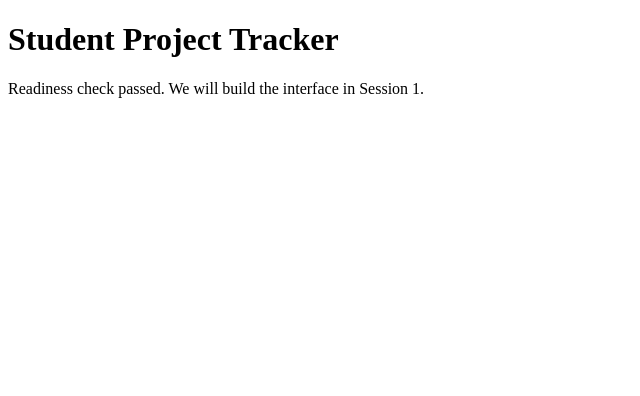
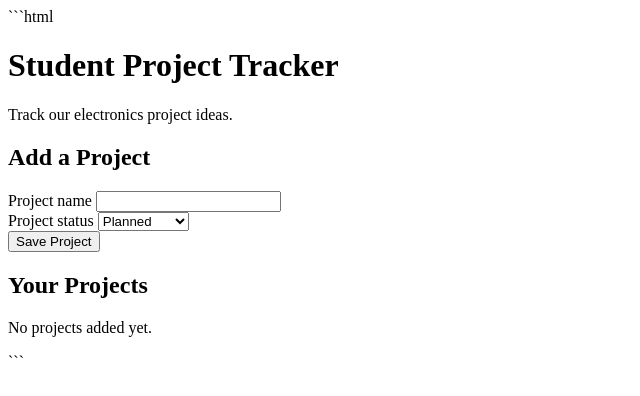
Before and after one commit to ritvikrk0711/Student-Project-Tracker, a website: page public/index.html in a window 1280 px wide. Shown: the whole page, without its empty margins (0-640 px from the left). Drawn offline with Linux system fonts and the light colour scheme.

Commit message:
Describe tracker and inspect HTML

````diff
--- a/public/index.html
+++ b/public/index.html
@@ -1,5 +1,60 @@
+```html
 <!doctype html>
 <html lang="en">
-<head><meta charset="UTF-8"><meta name="viewport" content="width=device-width, initial-scale=1"><title>Workshop readiness</title></head>
-<body><main><h1>Student Project Tracker</h1><p>Readiness check passed. We will build the interface in Session 1.</p></main></body>
+<head>
+  <meta charset="UTF-8">
+  <meta name="viewport" content="width=device-width, initial-scale=1">
+  <title>Student Project Tracker</title>
+
+  <link rel="stylesheet" href="style.css">
+  <script src="script.js" defer></script>
+</head>
+<body>
+  <main>
+    <header>
+      <h1>Student Project Tracker</h1>
+      <p>Track our electronics project ideas.</p>
+    </header>
+
+    <section aria-labelledby="form-title">
+      <h2 id="form-title">Add a Project</h2>
+
+      <form id="project-form">
+        <div>
+          <label for="name">Project name</label>
+          <input
+            type="text"
+            id="name"
+            name="name"
+            required
+            maxlength="80"
+          >
+        </div>
+
+        <div>
+          <label for="status">Project status</label>
+          <select id="status" name="status">
+            <option value="Planned">Planned</option>
+            <option value="In Progress">In Progress</option>
+            <option value="Completed">Completed</option>
+          </select>
+        </div>
+
+        <button id="save-button" type="submit">Save Project</button>
+        <button id="cancel-button" type="button" hidden>
+          Cancel
+        </button>
+      </form>
+    </section>
+
+    <section aria-labelledby="list-title">
+      <h2 id="list-title">Your Projects</h2>
+
+      <p id="message" role="status" aria-live="polite"></p>
+      <p id="empty-state">No projects added yet.</p>
+      <ul id="project-list"></ul>
+    </section>
+  </main>
+</body>
 </html>
+```
````
